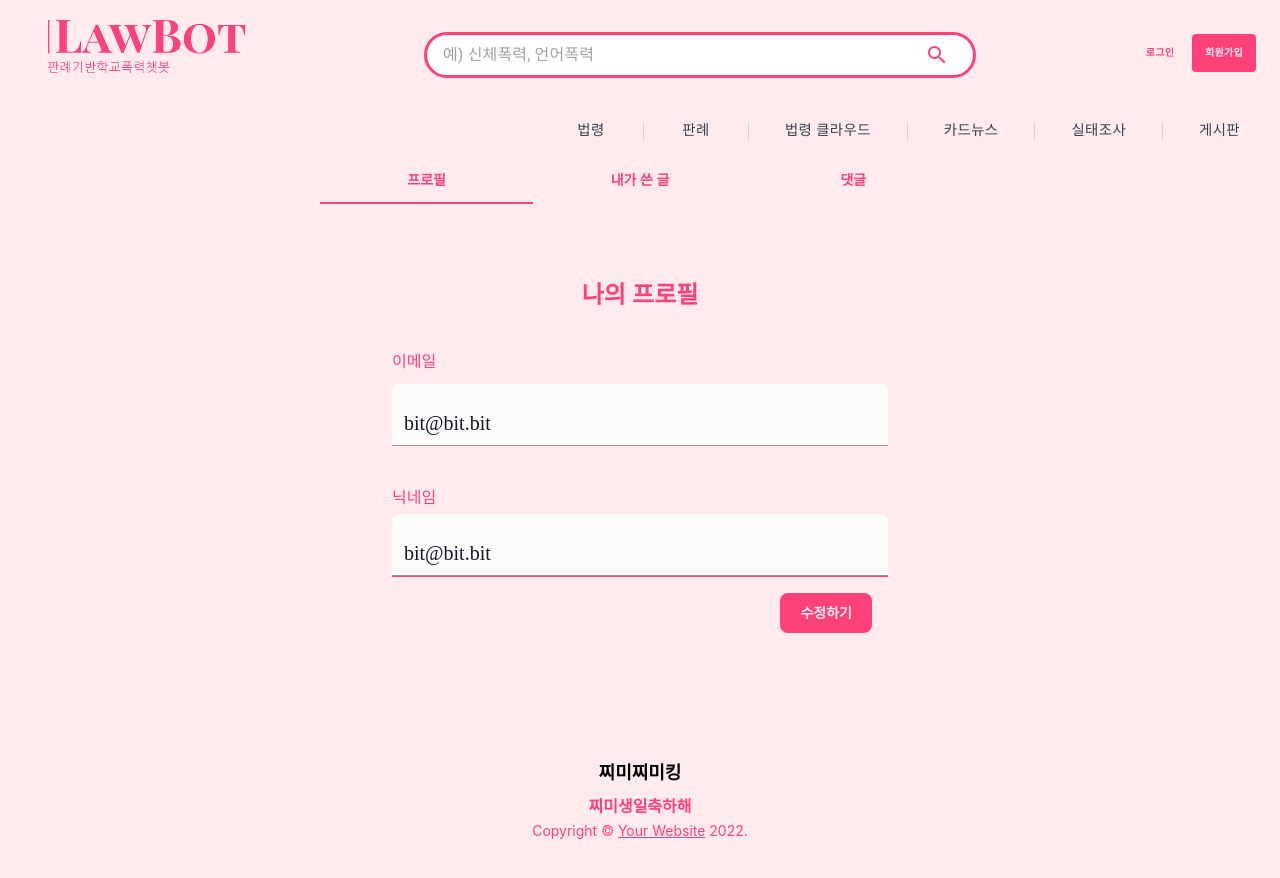
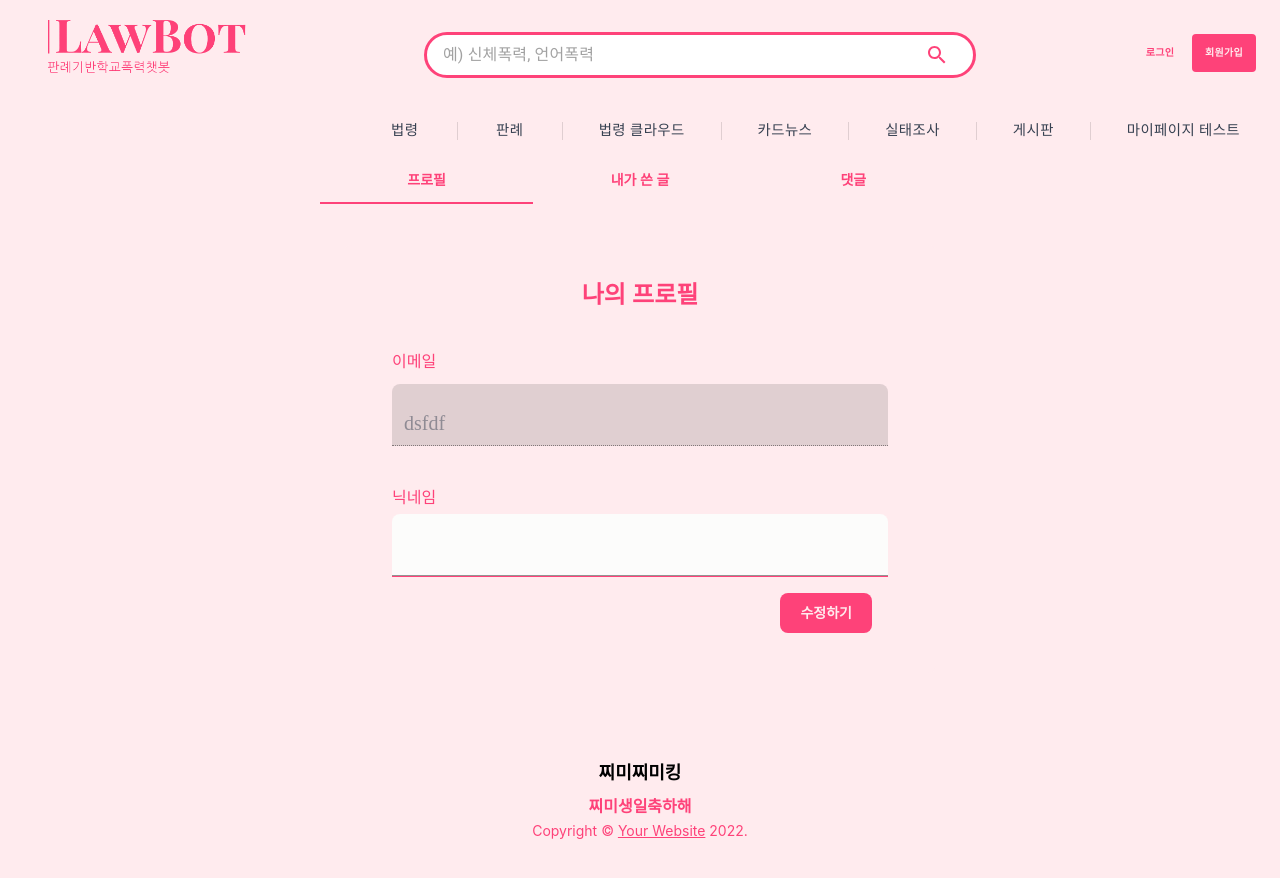
Before and after one commit to woonha/toReact, a React (Create React App) app: page /account in a window 1280 px wide. Shown: the top 878 px of the page. Built offline with nearby package versions, Linux system fonts and the light colour scheme; no server answers; a web font is replaced by a local one.

Commit message:
upload12

```diff
--- a/src/components/account/account-profile.js
+++ b/src/components/account/account-profile.js
@@ -1,4 +1,4 @@
-import { useCallback, useState } from 'react';
+import { useCallback, useEffect, useState } from 'react';
 import { Box, Button, Card, CardContent, CardHeader, Container, Divider, Grid, Paper, TextField, Typography } from '@mui/material';
 import Input from '@mui/material/Input';
 import Stack from '@mui/material/Stack';
@@ -9,6 +9,7 @@ import InputBase from '@mui/material/InputBase';
 import InputLabel from '@mui/material/InputLabel';
 import { alpha, styled } from "@mui/material/styles";
 import { theme } from '../../theme';
+import axios from 'axios';
 
 
 const StyleTextField = styled((props) => (
@@ -35,15 +36,51 @@ export const AccountProfile = (props) => {
         email: 'dsfdf',
         name: ''
     });
-    const onChange = useCallback(e => {
-        setValues(e.target.value);
-    })
+
+
+
+    const upDateMember = () => {
+        console.debug("눌렀어", values)
+        let userData = sessionStorage.getItem("user")
+        let params = { pk_member_no: 0, name: values.name }
+        if (userData !== null) {
+            userData = JSON.parse(userData)
+            params.pk_member_no = userData.member_no
+        }
+        axios.post("/member/modify", params)
+            .then(res => res)
+            .then(res => {
+                console.debug(res.data, "어떻게되냐dd????")
+
+
+            })
+    };
     const handleChange = (event) => {
         setValues({
             ...values,
             [event.target.name]: event.target.value
         });
     };
+
+    useEffect(() => {
+        console.log('dfsfd')
+        let userData = sessionStorage.getItem("user")
+        let params = { pk_member_no: 0 }
+        if (userData !== null) {
+            userData = JSON.parse(userData)
+            params.pk_member_no = userData.member_no
+        }
+        axios.post("/member/mypage", params)
+            .then(res => res)
+            .then(res => {
+                console.debug(res.data, "어떻게되냐dd????")
+                setValues({
+                    email: res.data.email,
+                    name: res.data.name
+                })
+
+            })
+    }, [])
 
     return (
         <Container maxWidth="md">
@@ -82,10 +119,12 @@ export const AccountProfile = (props) => {
                             >
                                 <InputLabel>이메일</InputLabel>
                                 <StyleTextField
-
+                                    name="email"
                                     fullWidth
-
+                                    disabled="true"
+                                    onChange={(event) => handleChange(event)}
                                     defaultValue="bit@bit.bit"
+                                    value={values.email}
                                     id="reddit-input"
                                     variant="filled"
                                     style={{ marginTop: 11 }}
@@ -106,9 +145,11 @@ export const AccountProfile = (props) => {
                                 <InputLabel>닉네임</InputLabel>
                                 <StyleTextField
                                     fullWidth
-
+                                    name="name"
+                                    onChange={(event) => handleChange(event)}
                                     defaultValue="bit@bit.bit"
                                     id="reddit-input"
+                                    value={values.name}
                                     variant="filled"
                                     style={{ marginTop: 5 }}
                                 />
@@ -125,6 +166,7 @@ export const AccountProfile = (props) => {
                                 <Button
                                     color="primary"
                                     variant="contained"
+                                    onClick={() => upDateMember()}
                                 >
                                     수정하기
                                 </Button>
--- a/src/components/account/account-tabs.js
+++ b/src/components/account/account-tabs.js
@@ -13,7 +13,7 @@ import { Box, ButtonGroup, Container, Grid, TextField, Typography, Paper, Stack
 
 const TabPanel = (props) => {
     const { children, value, index, ...other } = props;
-    console.debug("ddd", children)
+    // console.debug("ddd", children)
     return (
 
         <Box
--- a/src/layouts/dashboardNavbar.js
+++ b/src/layouts/dashboardNavbar.js
@@ -166,6 +166,16 @@ export const DashboardNavbar = () => {
                                         게시판
                                     </Button>
                                 </Box>
+                                <Divider orientation="vertical" variant="middle" flexItem />
+                                <Box>
+                                    <Button
+                                        variant="body1"
+                                        href="/account"
+
+                                    >
+                                        마이페이지 테스트
+                                    </Button>
+                                </Box>
 
                             </Box>
                         </Grid>
```
